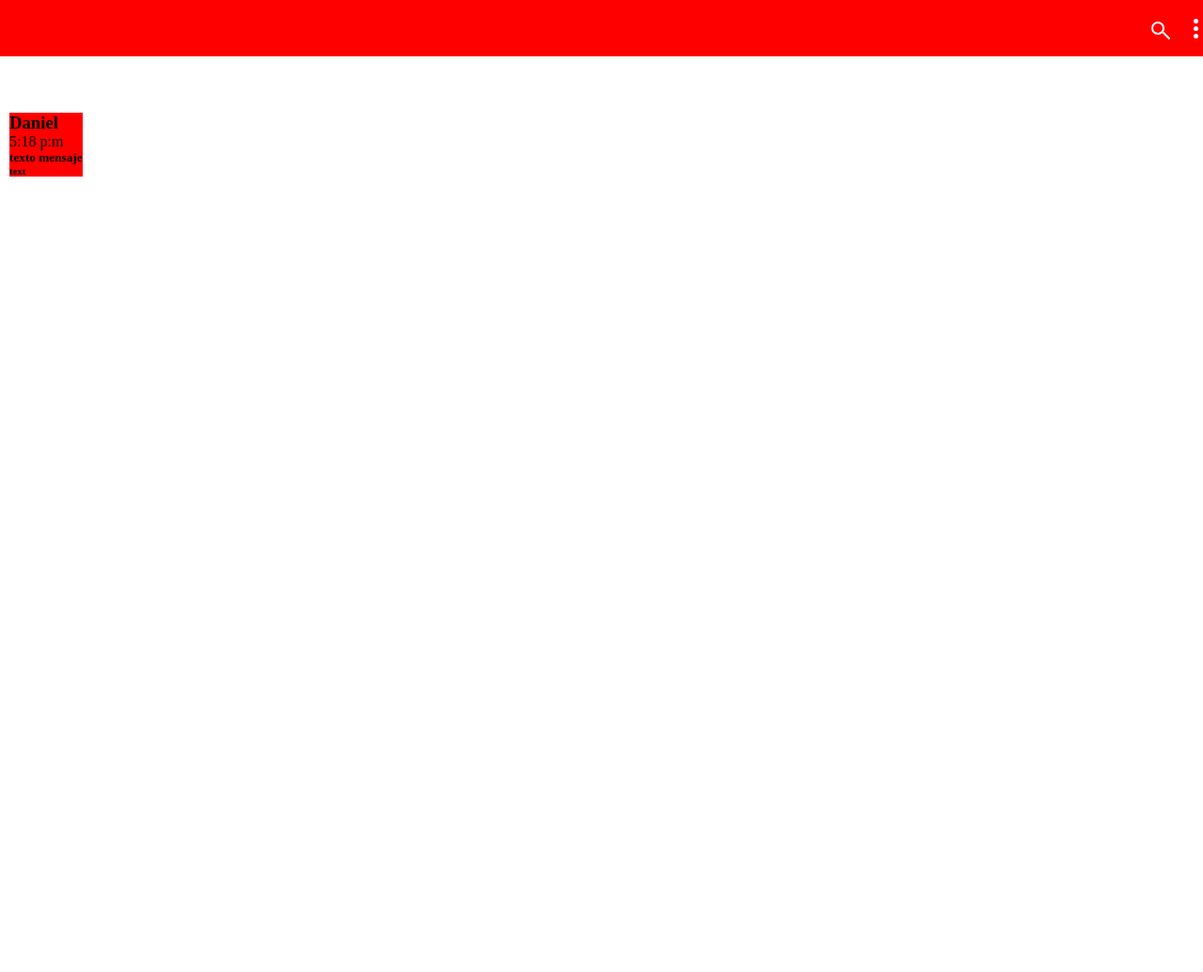
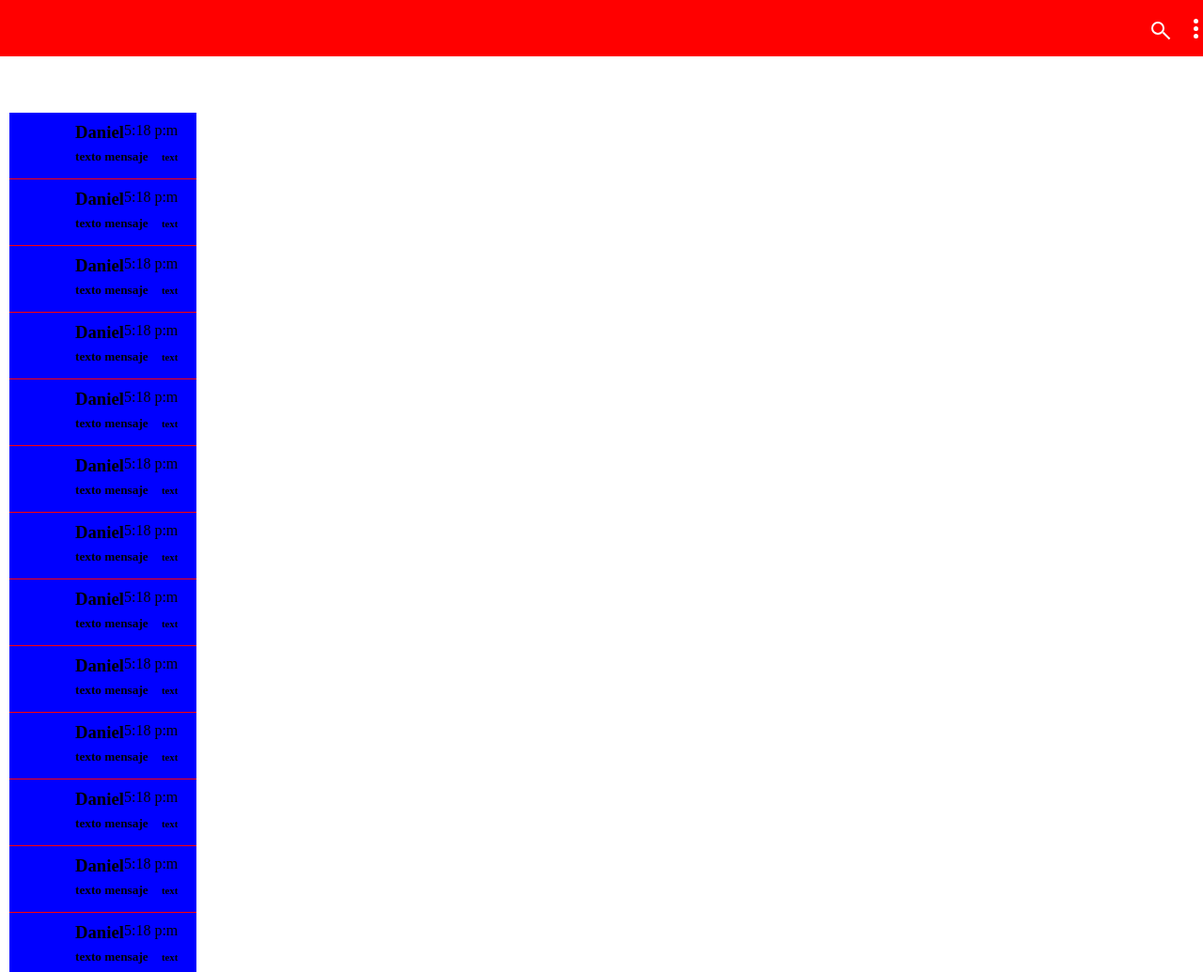
Before and after one commit to danslans/ApiDark, a plain HTML site: page appDark.html in a window 1280 px wide. Shown: the top 1035 px of the page at 94% size. Before the commit the page ends 800 px from the top, so only its background shows below. Drawn offline with Linux system fonts and the light colour scheme.

Commit message:
resolved

```diff
--- a/js/scripts.js
+++ b/js/scripts.js
@@ -250,7 +250,7 @@ function convertStringToJson(valueToConvert) {
 }
 
 function createAttribute(name, value, element) {
-	alert(name);
+	//alert(value);
 	var attr = document.createAttribute(name);
 	attr.value = value;
 	element.setAttributeNode(attr);
@@ -263,7 +263,7 @@ function loopTagElement(tagElement) {
 }
 
 function styleStatic() {
-	let style = " position:fixed !important;z-index:1 !important; width:100vw";
+	let style = " position:fixed !important;z-index:1 !important; width:100% !important;";
 	var pContentDesign = document.getElementsByTagName("d-principal-content");
 //	document.getElementByTagName("d-topbar");
 	pContentDesign.length>0 ? pContentDesign[0].style = "position:absolute; margin-top:100px !important;" : "";
@@ -358,8 +358,8 @@ function createLoopElements(tagElement, value,parent){
 				createAttribute(atri.name, atri.value, divLoop);
 			}
 		}
-		alert(value.dataBind);
-		createAtrribute("bind","{{"+(value.dataBind)+"}}",divLoop);
+		let concatValueBinding = "{{"+(value.dataBind)+"}}";
+		createAttribute("bind",concatValueBinding,divLoop);
 		divLoop.innerHTML = tagElement.innerHTML;
 		parent.appendChild(divLoop);
 }
```
Also changed, not shown: index.html (+10 -0 lines).
